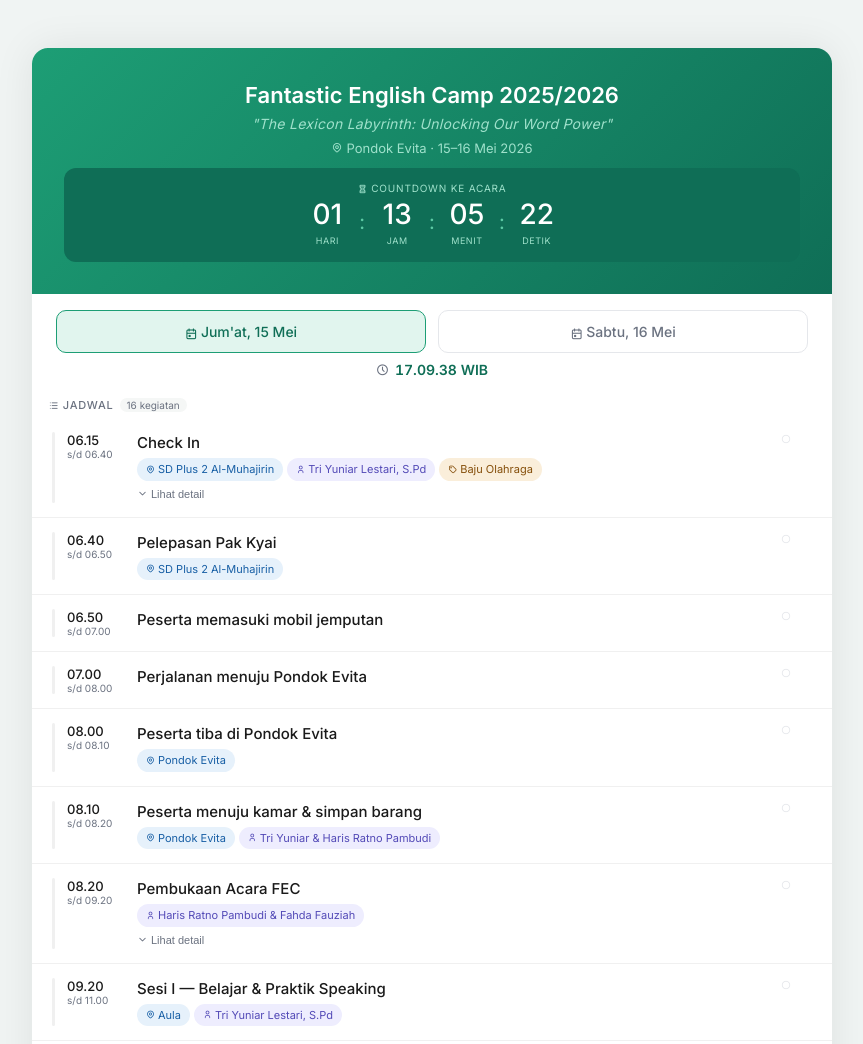
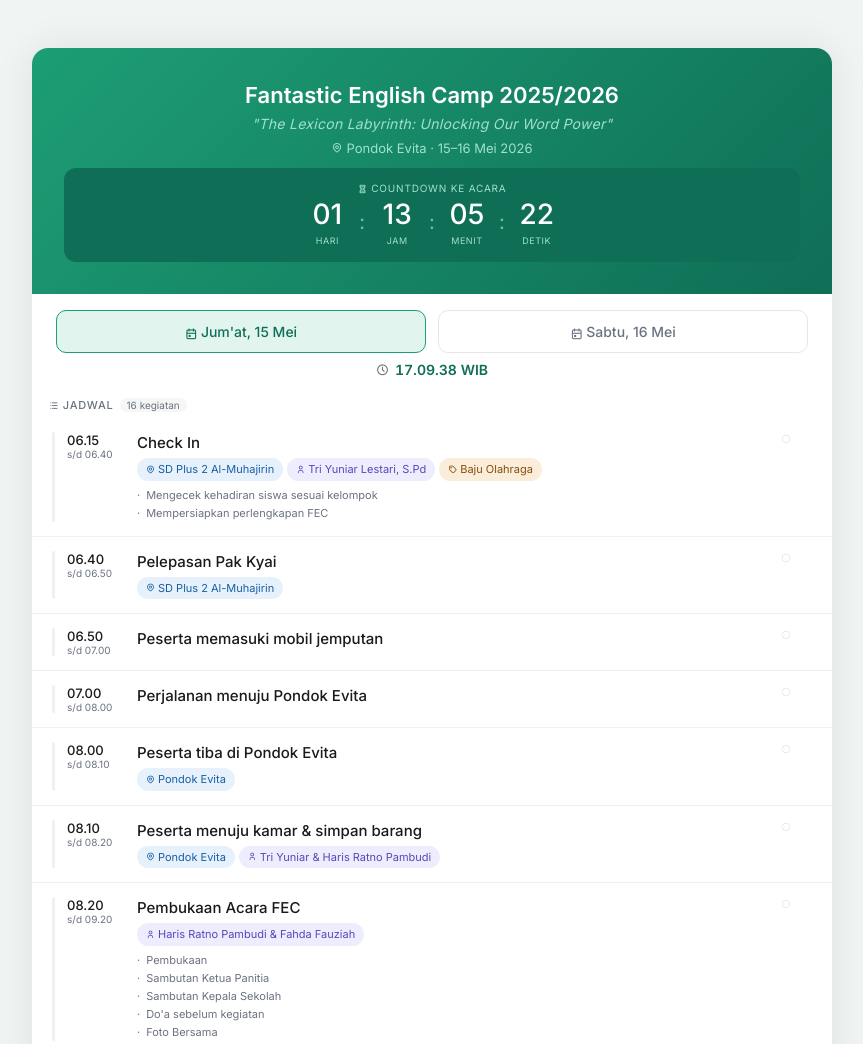
Before and after one commit to harisratnopambudi/fec, a plain HTML site: page index.html in a window 1280 px wide. Shown: the top 1044 px of the page, without its empty margins (208-1071 px from the left). Drawn offline with Linux system fonts and the light colour scheme.

Commit message:
Update index.html

```diff
--- a/index.html
+++ b/index.html
@@ -403,12 +403,9 @@ function renderTimeline(){
 
     let subsHtml='';
     if(item.subs&&item.subs.length){
-      subsHtml+=`<button class="expand-btn" onclick="toggleExp('${key}',event)"><i class="ti ${isExp?'ti-chevron-up':'ti-chevron-down'}" aria-hidden="true" style="font-size:11px"></i>${isExp?'Sembunyikan detail':'Lihat detail'}</button>`;
-      if(isExp){
-        subsHtml+='<div class="sub-list">';
-        item.subs.forEach(s=>{subsHtml+=`<div class="sub-item"><span>${s}</span></div>`;});
-        subsHtml+='</div>';
-      }
+      subsHtml+='<div class="sub-list">';
+      item.subs.forEach(s=>{subsHtml+=`<div class="sub-item"><span>${s}</span></div>`;});
+      subsHtml+='</div>';
     }
 
     let progHtml='';
```
